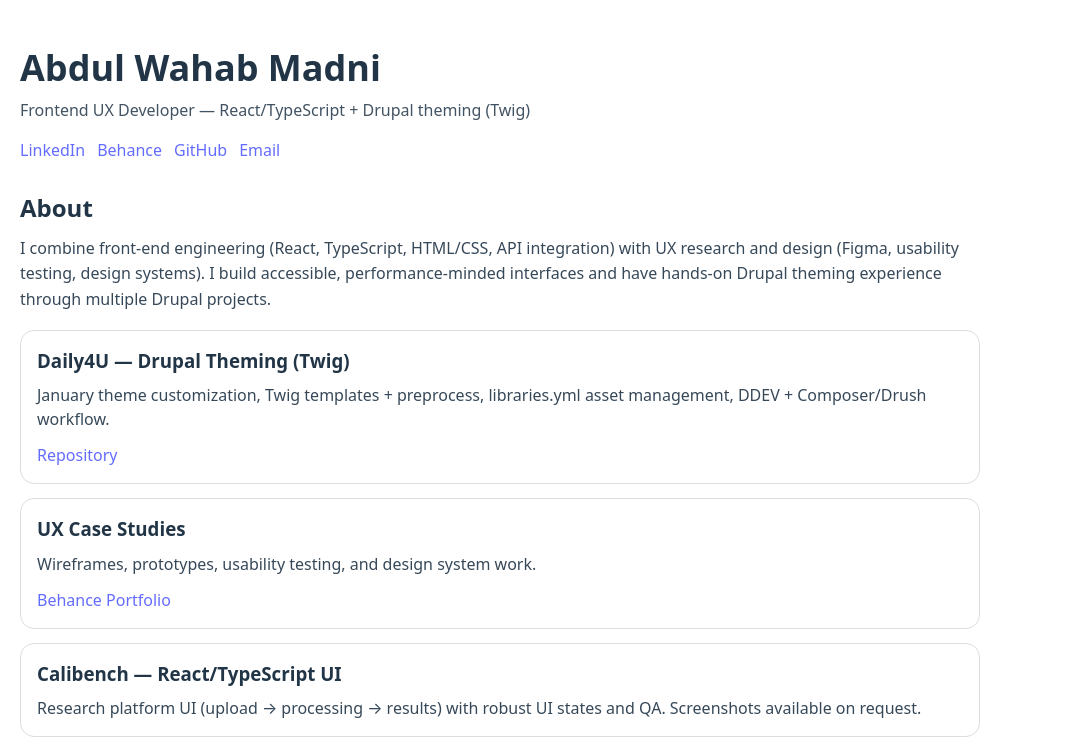
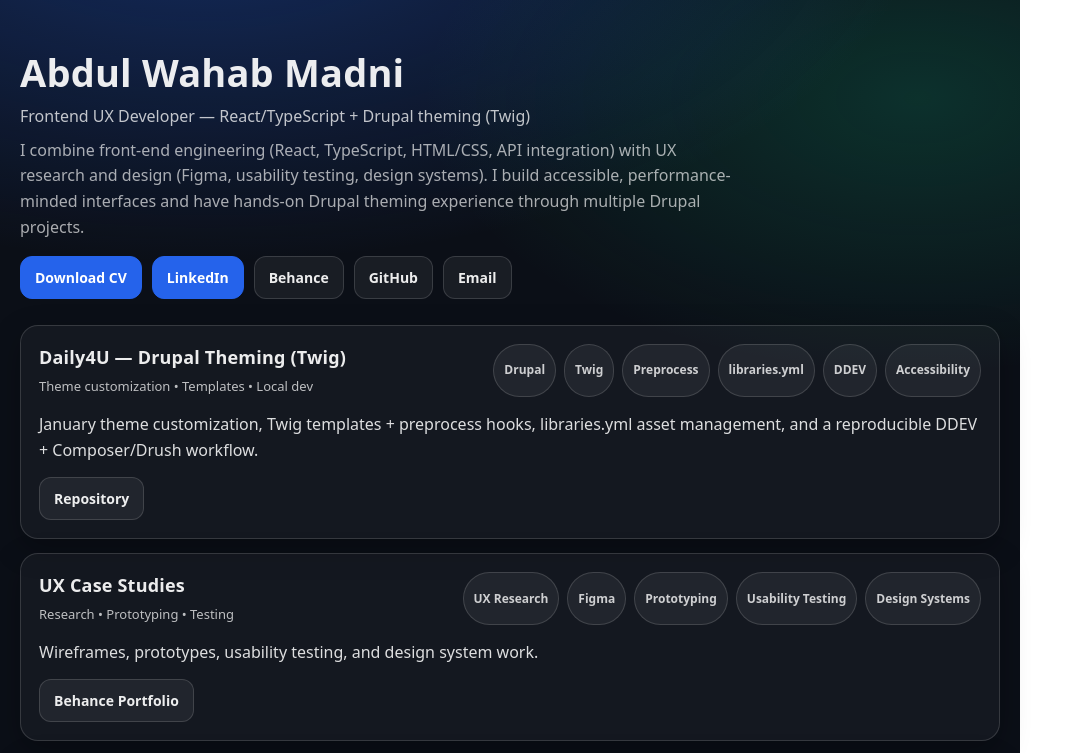
Before and after one commit to MadniAbdulWahab/portfolio, a React (Vite) app: page / in a window 1280 px wide. Shown: the top 753 px of the page, without its empty margins (0-1083 px from the left). Built offline with nearby package versions, Linux system fonts and the light colour scheme.

Commit message:
changed style

```diff
--- a/src/App.tsx
+++ b/src/App.tsx
@@ -1,57 +1,245 @@
+type LinkButtonProps = {
+  href: string;
+  label: string;
+  variant?: "primary" | "secondary";
+};
+
+function LinkButton({ href, label, variant = "secondary" }: LinkButtonProps) {
+  const base: React.CSSProperties = {
+    display: "inline-flex",
+    alignItems: "center",
+    justifyContent: "center",
+    gap: 8,
+    padding: "10px 14px",
+    borderRadius: 12,
+    textDecoration: "none",
+    fontWeight: 600,
+    fontSize: 14,
+    border: "1px solid transparent",
+    transition: "transform 120ms ease, background 120ms ease, border-color 120ms ease",
+    userSelect: "none",
+  };
+
+  const styles: Record<string, React.CSSProperties> = {
+    primary: {
+      background: "#2563eb",
+      color: "#ffffff",
+      borderColor: "#2563eb",
+    },
+    secondary: {
+      background: "rgba(255,255,255,0.06)",
+      color: "rgba(255,255,255,0.92)",
+      borderColor: "rgba(255,255,255,0.14)",
+    },
+  };
+
+  return (
+    <a
+      href={href}
+      target={href.startsWith("mailto:") ? undefined : "_blank"}
+      rel={href.startsWith("mailto:") ? undefined : "noreferrer"}
+      style={{ ...base, ...styles[variant] }}
+      onMouseEnter={(e) => {
+        (e.currentTarget as HTMLAnchorElement).style.transform = "translateY(-1px)";
+        (e.currentTarget as HTMLAnchorElement).style.borderColor =
+          variant === "primary" ? "#2563eb" : "rgba(255,255,255,0.22)";
+      }}
+      onMouseLeave={(e) => {
+        (e.currentTarget as HTMLAnchorElement).style.transform = "translateY(0px)";
+        (e.currentTarget as HTMLAnchorElement).style.borderColor =
+          variant === "primary" ? "#2563eb" : "rgba(255,255,255,0.14)";
+      }}
+    >
+      {label}
+    </a>
+  );
+}
+
+function Tag({ children }: { children: React.ReactNode }) {
+  return (
+    <span
+      style={{
+        display: "inline-flex",
+        alignItems: "center",
+        padding: "5px 10px",
+        borderRadius: 999,
+        fontSize: 12,
+        fontWeight: 600,
+        color: "rgba(255,255,255,0.78)",
+        background: "rgba(255,255,255,0.06)",
+        border: "1px solid rgba(255,255,255,0.14)",
+      }}
+    >
+      {children}
+    </span>
+  );
+}
+
+type ProjectCardProps = {
+  title: string;
+  subtitle?: string;
+  description: string;
+  tags: string[];
+  links?: { label: string; href: string }[];
+  // Optional: add screenshots later by placing images in /public and using screenshotSrc="/daily4u.png"
+  screenshotSrc?: string;
+};
+
+function ProjectCard({
+  title,
+  subtitle,
+  description,
+  tags,
+  links = [],
+  screenshotSrc,
+}: ProjectCardProps) {
+  return (
+    <div
+      style={{
+        borderRadius: 18,
+        padding: 18,
+        border: "1px solid rgba(255,255,255,0.14)",
+        background: "rgba(255,255,255,0.04)",
+        boxShadow: "0 10px 30px rgba(0,0,0,0.25)",
+      }}
+    >
+      <div style={{ display: "flex", justifyContent: "space-between", gap: 12, flexWrap: "wrap" }}>
+        <div>
+          <h3 style={{ margin: 0, fontSize: 18, letterSpacing: 0.2 }}>
+            {title}
+          </h3>
+          {subtitle ? (
+            <div style={{ marginTop: 6, color: "rgba(255,255,255,0.72)", fontSize: 13 }}>
+              {subtitle}
+            </div>
+          ) : null}
+        </div>
+
+        <div style={{ display: "flex", gap: 8, flexWrap: "wrap", justifyContent: "flex-end" }}>
+          {tags.map((t) => (
+            <Tag key={t}>{t}</Tag>
+          ))}
+        </div>
+      </div>
+
+      {screenshotSrc ? (
+        <div style={{ marginTop: 14 }}>
+          <img
+            src={screenshotSrc}
+            alt={`${title} screenshot`}
+            style={{
+              width: "100%",
+              height: "auto",
+              borderRadius: 14,
+              border: "1px solid rgba(255,255,255,0.14)",
+            }}
+          />
+        </div>
+      ) : null}
+
+      <p style={{ margin: "14px 0 0", lineHeight: 1.65, color: "rgba(255,255,255,0.86)" }}>
+        {description}
+      </p>
+
+      {links.length ? (
+        <div style={{ marginTop: 14, display: "flex", gap: 10, flexWrap: "wrap" }}>
+          {links.map((l) => (
+            <LinkButton key={l.href} href={l.href} label={l.label} variant="secondary" />
+          ))}
+        </div>
+      ) : null}
+    </div>
+  );
+}
+
 export default function App() {
   return (
-    <div style={{ maxWidth: 960, margin: "0 auto", padding: "48px 20px", fontFamily: "system-ui, -apple-system, Segoe UI, Roboto, Arial" }}>
-      <header style={{ marginBottom: 28 }}>
-        <h1 style={{ margin: 0, fontSize: 36 }}>Abdul Wahab Madni</h1>
-        <p style={{ margin: "10px 0 0", opacity: 0.85 }}>
-          Frontend UX Developer — React/TypeScript + Drupal theming (Twig)
-        </p>
+    <div
+      style={{
+        minHeight: "100vh",
+        background:
+          "radial-gradient(1200px 600px at 20% -10%, rgba(37,99,235,0.35), transparent 60%)," +
+          "radial-gradient(900px 500px at 90% 10%, rgba(16,185,129,0.20), transparent 55%)," +
+          "#0b0f17",
+        color: "rgba(255,255,255,0.92)",
+      }}
+    >
+      <div
+        style={{
+          maxWidth: 980,
+          margin: "0 auto",
+          padding: "52px 20px 44px",
+          fontFamily: "system-ui, -apple-system, Segoe UI, Roboto, Arial",
+        }}
+      >
+        <header style={{ marginBottom: 26 }}>
+          <div style={{ display: "flex", alignItems: "flex-start", justifyContent: "space-between", gap: 16, flexWrap: "wrap" }}>
+            <div>
+              <h1 style={{ margin: 0, fontSize: 38, letterSpacing: 0.2 }}>
+                Abdul Wahab Madni
+              </h1>
+              <p style={{ margin: "10px 0 0", color: "rgba(255,255,255,0.75)", lineHeight: 1.5 }}>
+                Frontend UX Developer — React/TypeScript + Drupal theming (Twig)
+              </p>
+              <p style={{ margin: "10px 0 0", color: "rgba(255,255,255,0.65)", lineHeight: 1.6, maxWidth: 720 }}>
+                I combine front-end engineering (React, TypeScript, HTML/CSS, API integration) with UX research and design
+                (Figma, usability testing, design systems). I build accessible, performance-minded interfaces and have hands-on
+                Drupal theming experience through multiple Drupal projects.
+              </p>
+            </div>
 
-        <div style={{ display: "flex", gap: 12, flexWrap: "wrap", marginTop: 16 }}>
-          <a href="https://linkedin.com/in/abdul-wahab-madni" target="_blank" rel="noreferrer">LinkedIn</a>
-          <a href="https://behance.net/wahab-madni" target="_blank" rel="noreferrer">Behance</a>
-          <a href="https://github.com/MadniAbdulWahab" target="_blank" rel="noreferrer">GitHub</a>
-          <a href="mailto:madniabdulwahab@gmail.com">Email</a>
-        </div>
-      </header>
+            <div style={{ display: "flex", gap: 10, flexWrap: "wrap" }}>
+              {/* Optional: Add your CV to /public as CV.pdf and enable this */}
+              <LinkButton href="/CVMadni2.pdf" label="Download CV" variant="primary" />
+              <LinkButton href="https://linkedin.com/in/abdul-wahab-madni" label="LinkedIn" variant="primary" />
+              <LinkButton href="https://behance.net/wahab-madni" label="Behance" variant="secondary" />
+              <LinkButton href="https://github.com/MadniAbdulWahab" label="GitHub" variant="secondary" />
+              <LinkButton href="mailto:madniabdulwahab@gmail.com" label="Email" variant="secondary" />
+            </div>
+          </div>
+        </header>
 
-      <section style={{ marginBottom: 18 }}>
-        <h2 style={{ margin: "0 0 10px" }}>About</h2>
-        <p style={{ margin: 0, lineHeight: 1.6, opacity: 0.9 }}>
-          I combine front-end engineering (React, TypeScript, HTML/CSS, API integration) with UX research and design
-          (Figma, usability testing, design systems). I build accessible, performance-minded interfaces and have hands-on
-          Drupal theming experience through multiple Drupal projects.
-        </p>
-      </section>
+        <section style={{ display: "grid", gap: 14 }}>
+          <ProjectCard
+            title="Daily4U — Drupal Theming (Twig)"
+            subtitle="Theme customization • Templates • Local dev"
+            description="January theme customization, Twig templates + preprocess hooks, libraries.yml asset management, and a reproducible DDEV + Composer/Drush workflow."
+            tags={["Drupal", "Twig", "Preprocess", "libraries.yml", "DDEV", "Accessibility"]}
+            links={[
+              { label: "Repository", href: "https://github.com/MadniAbdulWahab/daily4u-site" },
+            ]}
+            // Optional: add an image to /public and then set screenshotSrc="/daily4u.png"
+            // screenshotSrc="/daily4u.png"
+          />
 
-      <section style={{ display: "grid", gap: 14 }}>
-        <div style={{ border: "1px solid #ddd", borderRadius: 14, padding: 16 }}>
-          <h3 style={{ margin: "0 0 8px" }}>Daily4U — Drupal Theming (Twig)</h3>
-          <p style={{ margin: "0 0 12px", opacity: 0.9 }}>
-            January theme customization, Twig templates + preprocess, libraries.yml asset management, DDEV + Composer/Drush workflow.
-          </p>
-          <a href="https://github.com/MadniAbdulWahab/daily4u-site" target="_blank" rel="noreferrer">Repository</a>
-        </div>
+          <ProjectCard
+            title="UX Case Studies"
+            subtitle="Research • Prototyping • Testing"
+            description="Wireframes, prototypes, usability testing, and design system work."
+            tags={["UX Research", "Figma", "Prototyping", "Usability Testing", "Design Systems"]}
+            links={[
+              { label: "Behance Portfolio", href: "https://behance.net/wahab-madni" },
+            ]}
+          />
 
-        <div style={{ border: "1px solid #ddd", borderRadius: 14, padding: 16 }}>
-          <h3 style={{ margin: "0 0 8px" }}>UX Case Studies</h3>
-          <p style={{ margin: "0 0 12px", opacity: 0.9 }}>
-            Wireframes, prototypes, usability testing, and design system work.
-          </p>
-          <a href="https://behance.net/wahab-madni" target="_blank" rel="noreferrer">Behance Portfolio</a>
-        </div>
+          <ProjectCard
+            title="Calibench — React/TypeScript UI"
+            subtitle="Internal research platform"
+            description="Research platform UI (upload → processing → results) with robust UI states and QA. Screenshots available on request."
+            tags={["React", "TypeScript", "REST APIs", "UI States", "QA", "Accessibility"]}
+          />
+        </section>
 
-        <div style={{ border: "1px solid #ddd", borderRadius: 14, padding: 16 }}>
-          <h3 style={{ margin: "0 0 8px" }}>Calibench — React/TypeScript UI</h3>
-          <p style={{ margin: 0, opacity: 0.9 }}>
-            Research platform UI (upload → processing → results) with robust UI states and QA. Screenshots available on request.
-          </p>
-        </div>
-      </section>
-
-      <footer style={{ marginTop: 28, opacity: 0.75 }}>
-        Bonn, Germany • <a href="mailto:madniabdulwahab@gmail.com">madniabdulwahab@gmail.com</a>
-      </footer>
+        <footer style={{ marginTop: 26, color: "rgba(255,255,255,0.65)" }}>
+          Bonn, Germany •{" "}
+          <a
+            href="mailto:madniabdulwahab@gmail.com"
+            style={{ color: "rgba(255,255,255,0.85)", textDecoration: "none", borderBottom: "1px solid rgba(255,255,255,0.25)" }}
+          >
+            madniabdulwahab@gmail.com
+          </a>
+        </footer>
+      </div>
     </div>
-  )
+  );
 }
```
